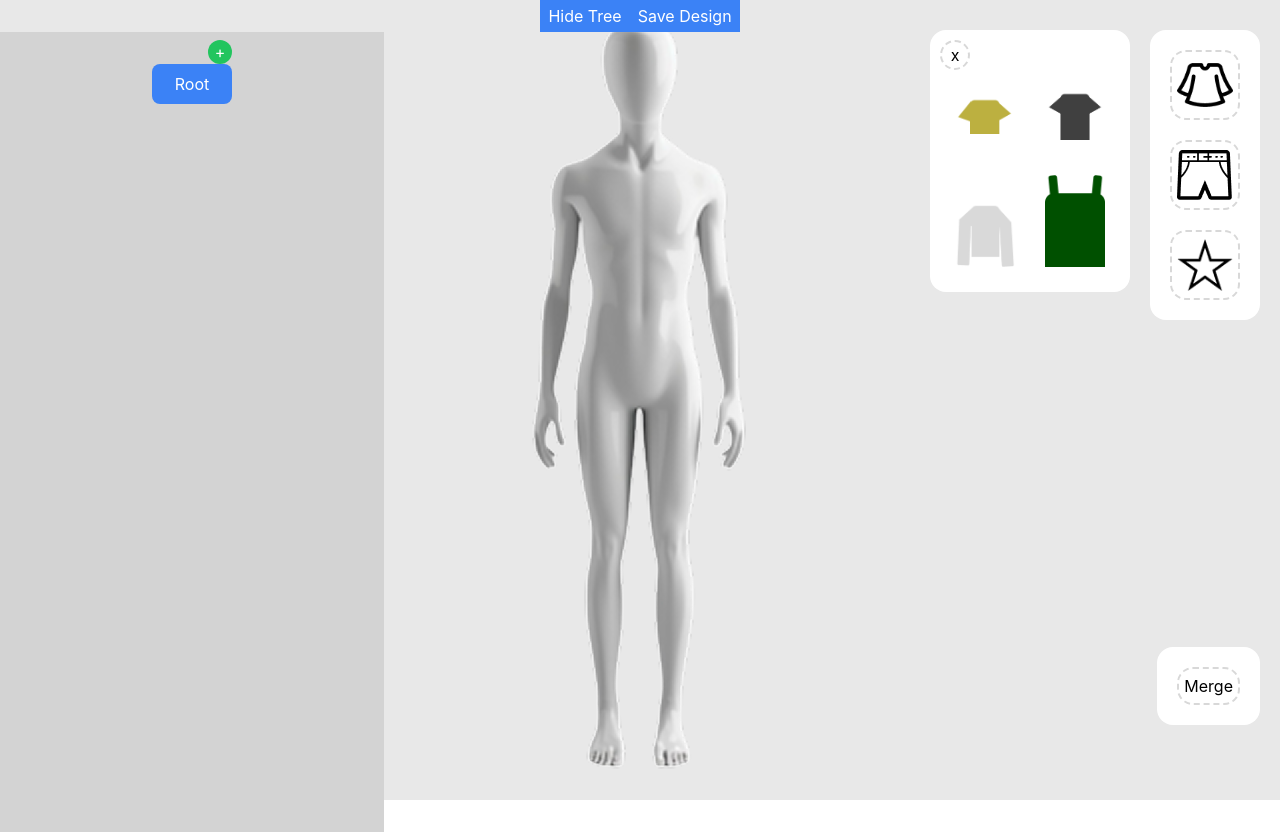
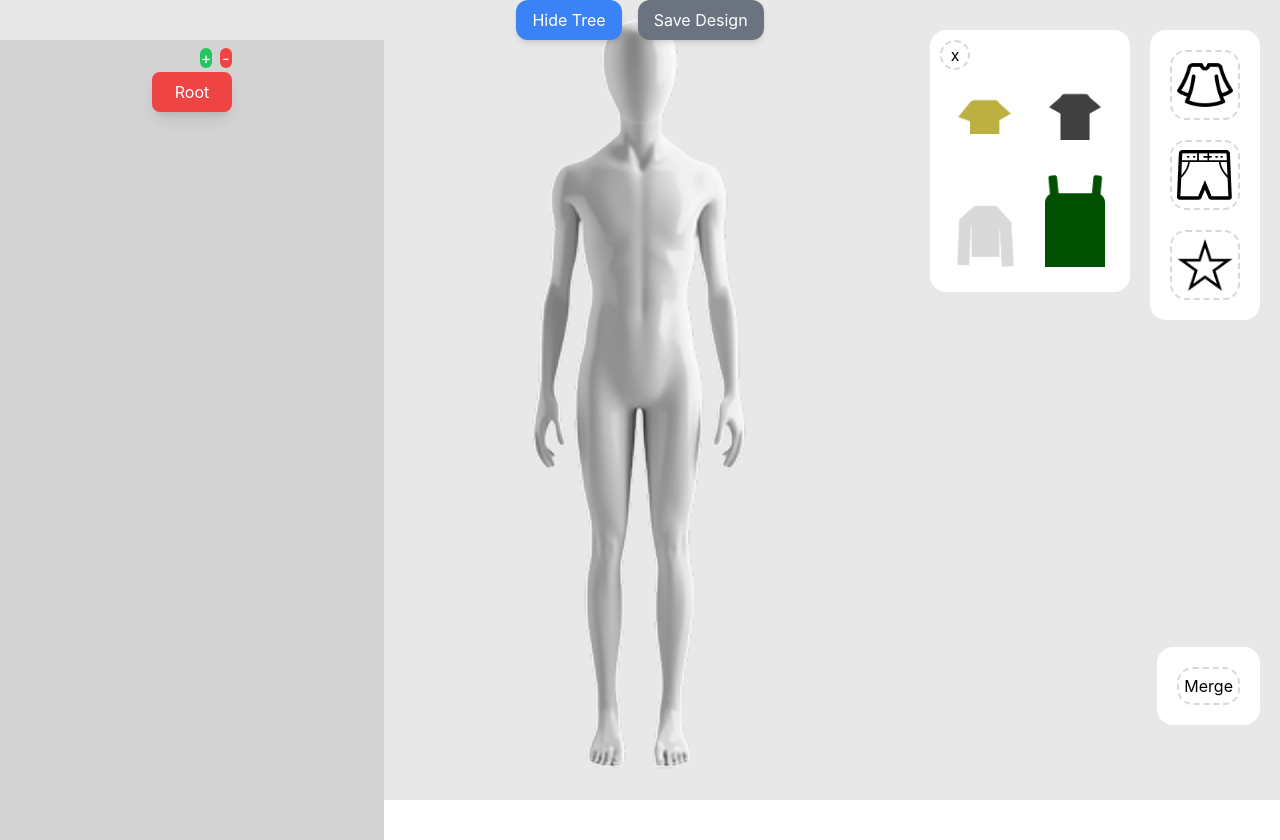
Before and after one commit to tbunch1/hci-jrtc-threads, a React (Create React App) app in the folder threads/: page / in a window 1280 px wide. Built offline with nearby package versions, Linux system fonts and the light colour scheme.

Commit message:
save button function

```diff
--- a/threads/src/App.tsx
+++ b/threads/src/App.tsx
@@ -1,23 +1,28 @@
-import React, { useState } from "react";
+import React, { useState, useEffect } from "react";
 import "./App.css";
 import Tree from "./components/Tree";
 import { Node } from "./components/Tree";
 import Main from "./components/Main";
 import { useGlobalState } from "./components/GlobalProvider";
-import Panel from "./components/Panel";
 import DesignButtons from "./components/DesignButtons";
 import RightPanel from "./components/RightPanel";
 import Merge from "./components/Merge";
 
 function App() {
   const [isMergeMode, setIsMergeMode] = useState(false);
-
   const [data, setData] = useState<Node>(new Node(0, "Root"));
+  const rootNode = data;
   const [nextId, setNextId] = useState<number>(1); // Counter for unique node ids
   const [clickedNodeId, setClickedNodeId] = useState<number | null>(null);
   const [clickedNodeId2, setClickedNodeId2] = useState<number | null>(null);
   const [clickedNode, setClickedNode] = useState<Node | null>(null);
   const [clickedNode2, setClickedNode2] = useState<Node | null>(null);
+  const [initialDesign, setInitialDesign] = useState<number[]>([-1, -1, -1]);
+
+
+  useEffect(() => {
+    handleNodeClick(data); // 'data' is your root node
+  }, []);
 
   const toggleMergeMode = () => {
     setIsMergeMode((prev) => !prev);
@@ -29,12 +34,15 @@ function App() {
     setClickedNode2(null);
   };
 
-  const { setShirt, setPants, setDesign } = useGlobalState();
-
+  const { shirt, pants, design, setShirt, setPants, setDesign } = useGlobalState();
 
 
   const handleNodeClick = (node: Node) => {
-    console.log(node);
+    if(!(initialDesign[0] === shirt && initialDesign[1] === pants && initialDesign[2] === design)) {
+      const confirmSwitch = window.confirm("Unsaved changes will be lost. Do you want to continue?");
+      if (!confirmSwitch) return;
+    }
+
     if (isMergeMode) {
       if (clickedNode === null) {
         setClickedNodeId(node.id);
@@ -51,6 +59,7 @@ function App() {
     setShirt(node.design[0]);
     setPants(node.design[1]);
     setDesign(node.design[2]);
+    setInitialDesign(node.design);
   };
 
   const findNodeById = (node: Node, id: number): Node | null => {
@@ -103,7 +112,7 @@ function App() {
       childName,
       [],
       [design[0], design[1], design[2]],
-      parentNode,
+      rootNode,
     );
     setClickedNodeId(nextId);
     setNextId(nextId + 1); // Increment the id counter
@@ -134,6 +143,8 @@ function App() {
           data={data}
           setData={setData}
           findNodeById={findNodeById}
+          initialDesign={initialDesign}
+          setInitialDesign={setInitialDesign}
         />
       </div>
       {!isMergeMode && (
--- a/threads/src/components/Panel.tsx
+++ b/threads/src/components/Panel.tsx
@@ -1,4 +1,4 @@
-import React, { useState } from "react";
+import React, { useState, useEffect } from "react";
 import { useGlobalState } from "./GlobalProvider";
 
 export class Node {
@@ -168,6 +168,7 @@ const Tree: React.FC< {isMergeMode: boolean; clickedNodeId: number | null; setCl
     return null;
   };
 
+
   return (
     <div>
       <button
--- a/threads/src/components/Tree.tsx
+++ b/threads/src/components/Tree.tsx
@@ -8,7 +8,13 @@ export class Node {
   design: number[];
   parent: Node | null;
 
-  constructor(id: number, name: string, children: Node[] = [], design: number[] = [-1, -1, -1], parent: Node | null = null) {
+  constructor(
+    id: number,
+    name: string,
+    children: Node[] = [],
+    design: number[] = [-1, -1, -1],
+    parent: Node | null = null
+  ) {
     this.id = id;
     this.name = name;
     this.children = children;
@@ -24,9 +30,20 @@ interface TreeNodeProps {
   clickedNodeId2: number | null;
   nodeClick: (node: Node) => void;
   isMergeMode: boolean;
+  data: Node;
+  setData: (data: Node) => void;
 }
 
-const TreeNode: React.FC<TreeNodeProps> = ({ node, addChild, clickedNodeId, clickedNodeId2, nodeClick, isMergeMode }) => {
+const TreeNode: React.FC<TreeNodeProps> = ({
+  node,
+  addChild,
+  clickedNodeId,
+  clickedNodeId2,
+  nodeClick,
+  isMergeMode,
+  data,
+  setData,
+}) => {
   const handleAddChild = () => {
     const childName = prompt("Enter child node name:"); // Prompt for child name
     if (childName) addChild(node, childName);
@@ -34,39 +51,64 @@ const TreeNode: React.FC<TreeNodeProps> = ({ node, addChild, clickedNodeId, clic
 
   const getNodeStyle = () => {
     if (isMergeMode) {
-      if (node.id === clickedNodeId || node.id === clickedNodeId2) return "bg-red-500";
+      if (node.id === clickedNodeId || node.id === clickedNodeId2)
+        return "bg-red-500";
     }
     return node.id === clickedNodeId ? "bg-red-500" : "bg-blue-500";
   };
 
-  const {setShirt, setPants, setDesign} = useGlobalState();
-  const handleNodeClick = () => {
-    const confirmSwitch = window.confirm("Did you save your current file?");
-    if (!confirmSwitch) return;
 
-    setShirt(node.design[0]);
-    setPants(node.design[1]);
-    setDesign(node.design[2]);
-    nodeClick(node);
-    console.log(node.design);
+  const handleRemoveNode = (nodeId: number) => {
+    const removeNodeFromTree = (parent: Node, nodeId: number): Node => {
+      // Filter out the node with the matching ID from the parent's children
+      const updatedChildren = parent.children.filter(
+        (child) => child.id !== nodeId
+      );
+
+      // Update each child recursively
+      const updatedNode = { ...parent, children: updatedChildren };
+
+      // Also update the children recursively
+      updatedNode.children = updatedNode.children.map((child) =>
+        removeNodeFromTree(child, nodeId)
+      );
+
+      return updatedNode;
     };
 
+    // Start removing the node from the root node (data)
+    const updatedTree = removeNodeFromTree(data, nodeId);
+
+    // Update the tree state with the modified structure
+    setData(updatedTree);
+  };
 
   return (
+    <div>
     <div className="relative group">
       <div
-        className={`w-20 p-2 text-white rounded-lg text-center cursor-pointer ${getNodeStyle()}`}
-        onClick={handleNodeClick}
+        className={`w-20 p-2 text-white rounded-lg text-center cursor-pointer shadow-lg transform hover:scale-105 hover:rotate-3 transition-transform duration-300 ease-in-out
+    hover:shadow-2xl ${getNodeStyle()}`}
+        onClick={() => nodeClick(node)}
       >
         {node.name || "Empty Node"}
       </div>
 
-      <div className="absolute top-0 right-0 -mt-6">
+      <div className="absolute top-0 right-0 -mt-6 flex space-x-2">
+        {/* Add Child Button */}
         <button
-          className="text-white bg-green-500 rounded-full w-6 h-6 flex items-center justify-center"
+          className="text-white bg-green-500 rounded-full w-3 h-5 flex items-center justify-center"
           onClick={handleAddChild}
         >
           +
+        </button>
+
+        {/* Remove Node Button */}
+        <button
+          className="text-white bg-red-500 rounded-full w-3 h-5 flex items-center justify-center"
+          onClick={() => handleRemoveNode(node.id)} // Replace with the actual function to remove the node
+        >
+          -
         </button>
       </div>
 
@@ -94,6 +136,8 @@ const TreeNode: React.FC<TreeNodeProps> = ({ node, addChild, clickedNodeId, clic
                   clickedNodeId2={clickedNodeId2}
                   nodeClick={nodeClick}
                   isMergeMode={isMergeMode}
+                  data={data}
+                  setData={setData}
                 />
               </div>
             ))}
@@ -101,19 +145,22 @@ const TreeNode: React.FC<TreeNodeProps> = ({ node, addChild, clickedNodeId, clic
         </div>
       )}
     </div>
+    </div>
   );
 };
 
-const Tree: React.FC< {
+const Tree: React.FC<{
   isMergeMode: boolean;
   clickedNodeId: number | null;
   clickedNodeId2: number | null;
-    nodeClick: (node: Node) => void
+  nodeClick: (node: Node) => void;
   addChild: (parentNode: Node, childName: string, design?: number[]) => Node;
   data: Node;
   setData: (data: Node) => void;
   findNodeById: (node: Node, id: number) => Node | null;
-} > = ({
+  initialDesign: number[];
+  setInitialDesign: (design: number[]) => void;
+}> = ({
   isMergeMode,
   clickedNodeId,
   clickedNodeId2,
@@ -121,16 +168,24 @@ const Tree: React.FC< {
   addChild,
   data,
   setData,
-    findNodeById
+  findNodeById,
+  initialDesign,
+  setInitialDesign,
 }) => {
   const [isVisible, setIsVisible] = useState(true);
+  const { shirt, pants, design } = useGlobalState();
+  const isChanged = !(
+    initialDesign[0] === shirt &&
+    initialDesign[1] === pants &&
+    initialDesign[2] === design
+  );
+  const buttonColor = isChanged ? "bg-red-700" : "bg-gray-500";
   const toggleVisibility = () => {
     setIsVisible(!isVisible);
   };
 
-  const {shirt, pants, design} = useGlobalState();
-
   const saveDesign = () => {
+    setInitialDesign([shirt, pants, design]);
     if (clickedNodeId === null) return;
 
     // Get the node that was clicked
@@ -162,23 +217,23 @@ const Tree: React.FC< {
     traverse(data);
   };
 
-
   return (
     <div>
+      <div className="flex gap-4 justify-center">
         <button
           onClick={toggleVisibility}
-        className="bg-blue-500 text-white px-2 py-1 hover:bg-blue-600 transition duration-200"
+          className="bg-blue-500 text-white px-4 py-2 rounded-xl shadow-md hover:bg-blue-600 transform hover:scale-105 transition duration-300"
         >
           {isVisible ? "Hide Tree" : "Show Tree"}
         </button>
 
         <button
           onClick={saveDesign}
-        className="bg-blue-500 text-white px-2 py-1 hover:bg-blue-600 transition duration-200"
+          className={`${buttonColor} text-white px-4 py-2 rounded-xl shadow-md hover:bg-red-1000 transform hover:scale-105 transition duration-300`}
         >
           Save Design
         </button>
-
+      </div>
 
       <div
         style={{
@@ -197,6 +252,8 @@ const Tree: React.FC< {
             clickedNodeId2={clickedNodeId2}
             nodeClick={nodeClick}
             isMergeMode={isMergeMode}
+            data={data}
+            setData={setData}
           />
         </div>
       </div>
```
Lines whose indentation alone changed are shown as unchanged.
